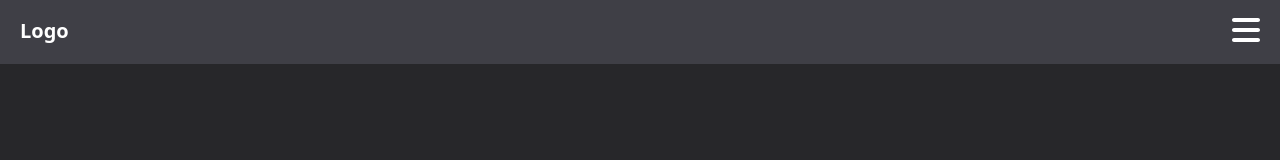
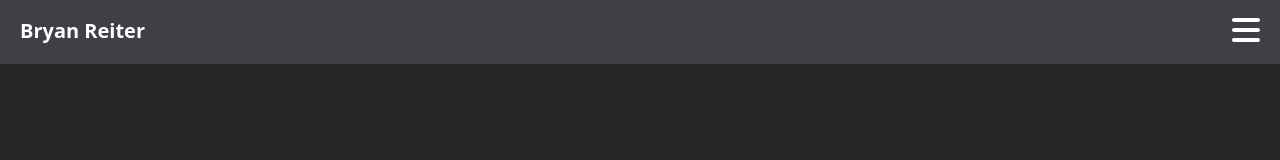
Before and after one commit to bryanreiter/personal-site, a Next.js app: page / in a window 1280 px wide. Shown: the part 82-242 px from the top of the page. Built offline with nearby package versions, Linux system fonts and the light colour scheme.

Commit message:
added name

```diff
--- a/src/components/Navbar.js
+++ b/src/components/Navbar.js
@@ -14,7 +14,7 @@ export default function Navbar() {
       <div className="w-full h-full clear-both flex items-center justify-between py-0 px-[20px]">
         <div className="flex items-center">
           <a href="#intro" className="text-white text-xl font-bold">
-            Logo
+            Bryan Reiter
           </a>
         </div>
         <div className="flex items-center">
```
